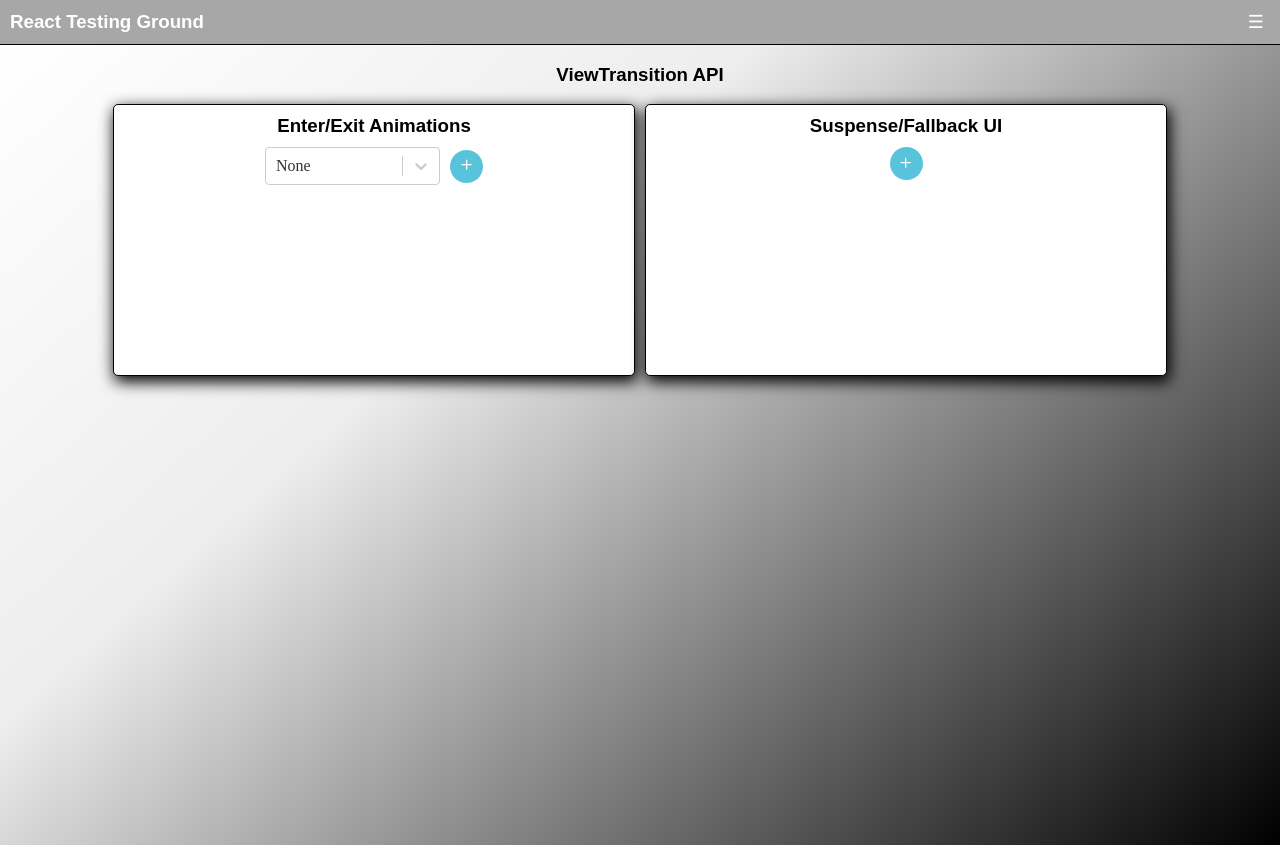
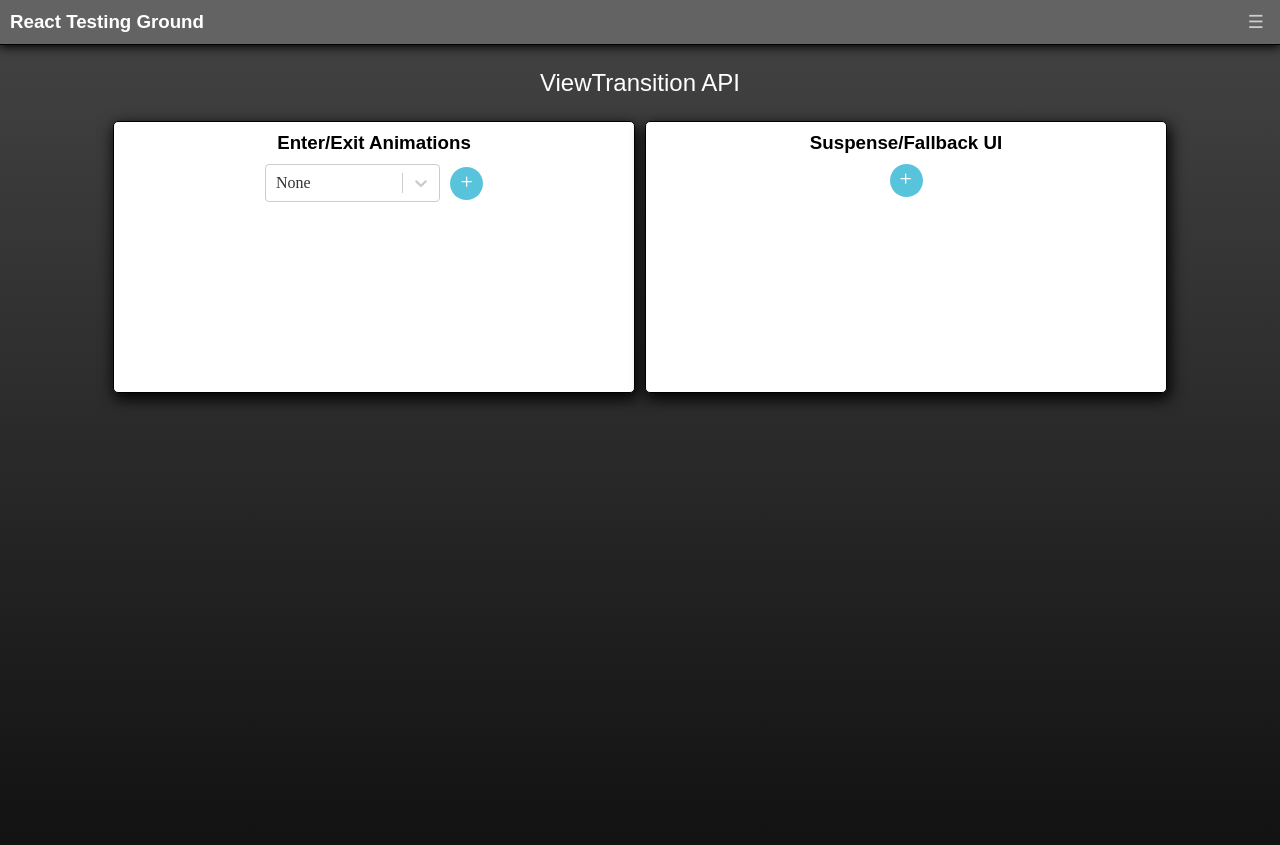
Before and after one commit to sleeplesseditor/ReactTestingGround, a React (Vite) app: page / in a window 1280 px wide. Both pictures are taken after a click on the element 353 px from the left and 338 px from the top of the page. Built offline with nearby package versions, Linux system fonts and the light colour scheme.

Commit message:
Colour palette updates

```diff
--- a/src/components/Header/Header.scss
+++ b/src/components/Header/Header.scss
@@ -1,6 +1,6 @@
 .navbar {
     &-container {
-        background-color: #a7a7a7;;
+        background-color: #636363;;
         border-bottom: 1px solid #000000;
         padding: 10px;
         gap: 10px;
@@ -11,6 +11,8 @@
         flex-direction: row;
         align-items: center;
         justify-content: space-between;
+        position: sticky;
+        top: 0;
     }
 
     &-links {
@@ -33,10 +35,10 @@
         }
 
         position: absolute;
-        background-color: #a7a7a7;
+        background-color: #636363;
         right: 10px;
         border-radius: 5%;
-        border: 1px solid black;
+        border: 1px solid #444444;
         box-shadow: 5px 7px 10px 0px rgba(0,0,0,0.35);
         -webkit-box-shadow: 5px 7px 10px 0px rgba(0,0,0,0.35);
     }
@@ -52,10 +54,15 @@
 }
 
 .hamburger-btn {
-    background-color: #a7a7a7;
+    background-color: #636363;
     border: none;
-    color: #ffffff;
+    color: #cecece;
     cursor: pointer;
+    transition: all .2s ease-in-out;
+
+    &:hover {
+        color: #ffffff;
+    }
 
     span {
         font-size: 18px;
--- a/src/index.scss
+++ b/src/index.scss
@@ -1,5 +1,12 @@
+html {
+  margin: 0;
+  padding: 0;
+  overscroll-behavior: none;
+}
+
 body {
   margin: 0;
+  background: linear-gradient(180deg,rgba(68, 68, 68, 1) 0%, rgba(18, 18, 18, 1) 100%);
 }
 
 h1,
@@ -39,7 +46,6 @@ p {
 .page-container {
   height: 100vh;
   width: 100vw;
-  background: linear-gradient(138deg,rgba(255, 255, 255, 1) 0%, rgba(237, 237, 237, 1) 35%, rgba(0, 0, 0, 1) 100%);
 }
 
 .demo {
@@ -65,7 +71,7 @@ p {
 
   &__item {
     background-color: #ffffff;
-    border: 1px solid black;
+    border: 1px solid #444444;
     padding: 20px 10px;
     width: 250px;
     border-radius: 5px;
@@ -109,3 +115,9 @@ p {
     height: 90vh;
   }
 }
+
+.demo-header {
+  color: #ffffff;
+  font-weight: 500;
+  font-size: 24px;
+}
--- a/src/routes/viewTransition/viewTransition.scss
+++ b/src/routes/viewTransition/viewTransition.scss
@@ -28,7 +28,7 @@
         border-radius: 5px;
         box-shadow: 2px 5px 15px 1px #000000;
         width: 475px;
-        height: 163px;
+        max-height: 153px;
 
         &__square {
             border-radius: 5px;
```
